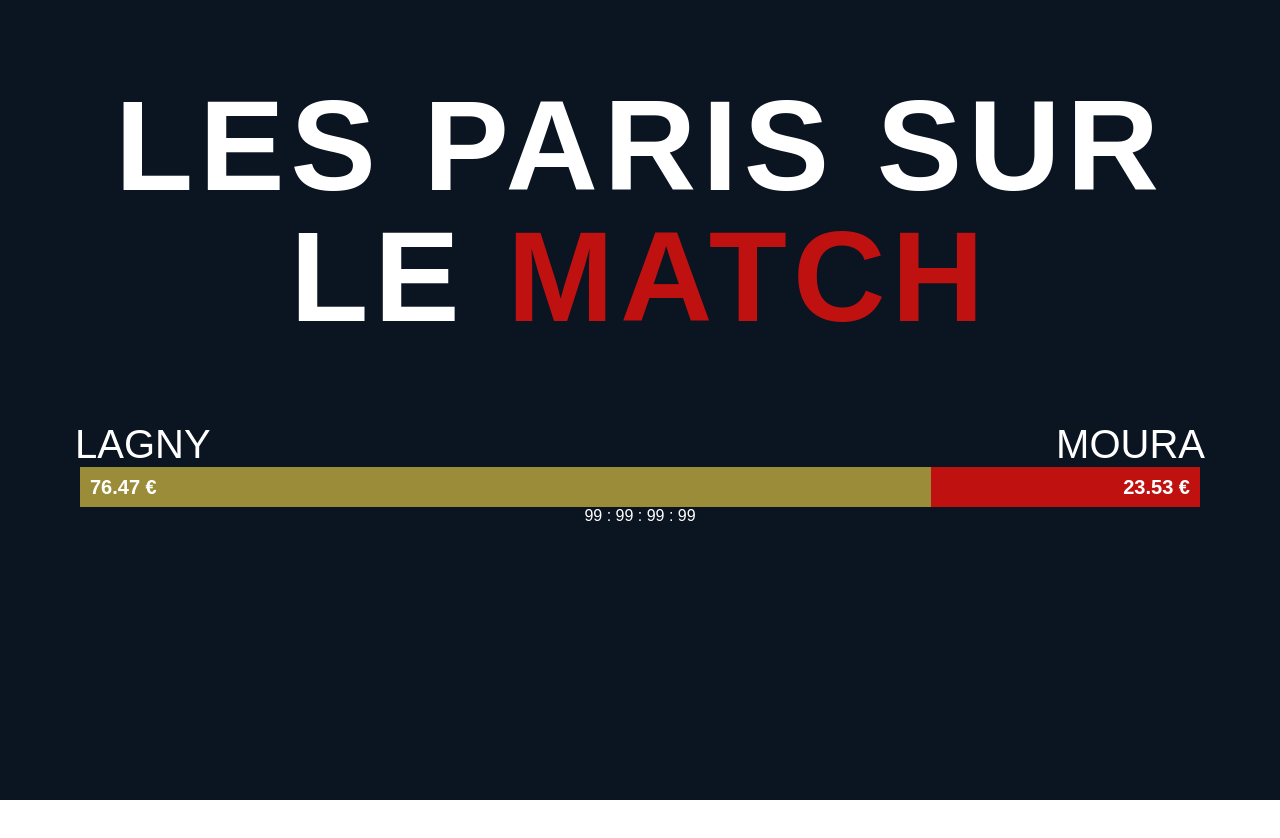
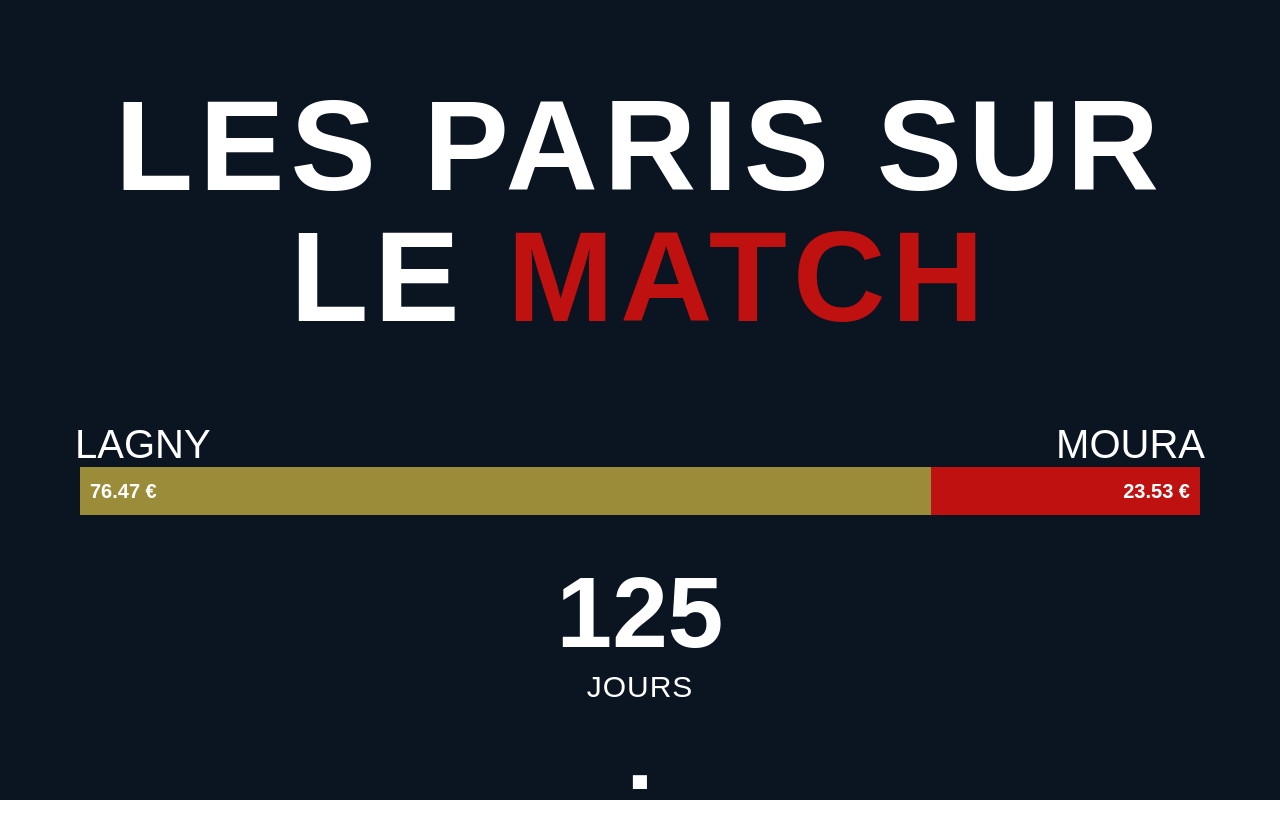
Before and after one commit to RaEace/La-Groph-cie, a React (Vite) app: page / in a window 1280 px wide. Shown: the top 838 px of the page. Before the commit the page ends 800 px from the top, so only its background shows below. Built offline with nearby package versions, Linux system fonts and the light colour scheme; a web font is replaced by a local one.

Commit message:
feat: bet page almost done

```diff
--- a/src/components/BetBar/BetBar.css
+++ b/src/components/BetBar/BetBar.css
@@ -1,6 +1,6 @@
 .progress-bar-container {
   width: 100%;
-  height: 40px;
+  height: 6vh;
   background-color: #f0f0f0;
   display: flex;
 }
@@ -8,7 +8,7 @@
 .progress-bar-jules {
   height: 100%;
   text-align: center;
-  line-height: 40px;
+  line-height: 6vh;
   color: white;
   font-weight: bold;
   background-color: var(--red);
@@ -20,7 +20,7 @@
 .progress-bar-thibault {
   height: 100%;
   text-align: center;
-  line-height: 40px;
+  line-height: 6vh;
   color: white;
   font-weight: bold;
   background-color: var(--yellow);
--- /dev/null
+++ b/src/components/TimeCountdown/TimeCountDown.css
@@ -0,0 +1,31 @@
+.countdown-layout {
+  display: flex;
+  flex-direction: row;
+  justify-content: center;
+  margin: 10px 0 0 0;
+  font-size: 100px;
+  text-align: top;
+}
+
+.countdown-element-layout {
+  display: flex;
+  flex-direction: column;
+  padding: 20px 20px 10px 20px;
+  font-weight: bold;
+}
+
+.countdown-text {
+  font-size: 30px;
+  letter-spacing: 1px;
+  font-weight: 300;
+  text-align: center;
+}
+
+.countdown-value {
+  font-size: 100px;
+  text-align: center;
+}
+
+.hidden-content {
+  visibility: hidden;
+}
--- /dev/null
+++ b/src/components/TimeCountdown/TimeCountdown.tsx
@@ -0,0 +1,58 @@
+import { useEffect, useState } from "react";
+import "./TimeCountDown.css";
+import { defaultDate } from "./types";
+import { getDateElements } from "./utils";
+
+interface TimeCountdownProps {
+  finalDate: Date;
+}
+
+const CountDownPart: React.FC<{ text: string; value: number }> = ({
+  text,
+  value,
+}) => {
+  return (
+    <div className="countdown-element-layout">
+      <span className="countdown-value">{value}</span>
+      <span className="countdown-text">{text.toUpperCase()}</span>
+    </div>
+  );
+};
+
+const CountdownSeparator: React.FC = () => {
+  return (
+    <div className="countdown-element-layout">
+      <span className="countdown-value">:</span>
+      <span className="countdown-text">
+        <span className="hidden-content">x</span>
+      </span>
+    </div>
+  );
+};
+
+const TimeCountdown: React.FC<TimeCountdownProps> = ({ finalDate }) => {
+  const [dateElements, setDateElements] = useState(defaultDate);
+  const updatedCountdown = getDateElements(finalDate);
+
+  useEffect(() => {
+    const interval = setInterval(() => {
+      setDateElements(updatedCountdown);
+    }, 1000);
+
+    return () => clearInterval(interval);
+  }, [updatedCountdown]);
+
+  return (
+    <div className="countdown-layout">
+      <CountDownPart text="jours" value={dateElements.days} />
+      <CountdownSeparator />
+      <CountDownPart text="heures" value={dateElements.hours} />
+      <CountdownSeparator />
+      <CountDownPart text="minutes" value={dateElements.minutes} />
+      <CountdownSeparator />
+      <CountDownPart text="secondes" value={dateElements.seconds} />
+    </div>
+  );
+};
+
+export default TimeCountdown;
--- /dev/null
+++ b/src/components/TimeCountdown/types.ts
@@ -0,0 +1,13 @@
+export type DateElement = {
+    days: number;
+    hours: number;
+    minutes: number;
+    seconds: number;
+};
+
+export const defaultDate: DateElement = {
+    days: 0,
+    hours: 0,
+    minutes: 0,
+    seconds: 0
+}
--- /dev/null
+++ b/src/components/TimeCountdown/utils.ts
@@ -0,0 +1,19 @@
+import { DateElement } from "./types";
+
+export function getDateElements(futureDate: Date): DateElement {
+    const currentDate = new Date();
+    const timeDiff = futureDate.getTime() - currentDate.getTime();
+
+    // Calculate the time difference in milliseconds
+    const milliseconds = Math.abs(timeDiff);
+
+    // Calculate the days, hours, minutes, and seconds
+    const days = Math.floor(milliseconds / (1000 * 60 * 60 * 24));
+    const hours = Math.floor(
+      (milliseconds % (1000 * 60 * 60 * 24)) / (1000 * 60 * 60)
+    );
+    const minutes = Math.floor((milliseconds % (1000 * 60 * 60)) / (1000 * 60));
+    const seconds = Math.floor((milliseconds % (1000 * 60)) / 1000);
+
+    return { days, hours, minutes, seconds };
+  }
--- a/src/pages/Betting/Betting.tsx
+++ b/src/pages/Betting/Betting.tsx
@@ -1,8 +1,11 @@
 import BetBar from "../../components/BetBar/BetBar";
 import BetTitle from "../../components/BetTitle/BetTitle";
+import TimeCountdown from "../../components/TimeCountdown/TimeCountdown";
 import "./Betting.css";
 
 const Betting = () => {
+  const finalDate = new Date('2024-09-01T23:59:59');
+
   return (
     <div className="betting">
       <div className="title-section">
@@ -16,7 +19,7 @@ const Betting = () => {
         <BetBar jules={40} thibault={130}/>
       </div>
       <div className="countdown-layout">
-        99 : 99 : 99 : 99
+        <TimeCountdown finalDate={finalDate}/>
       </div>
     </div>
   );
```
